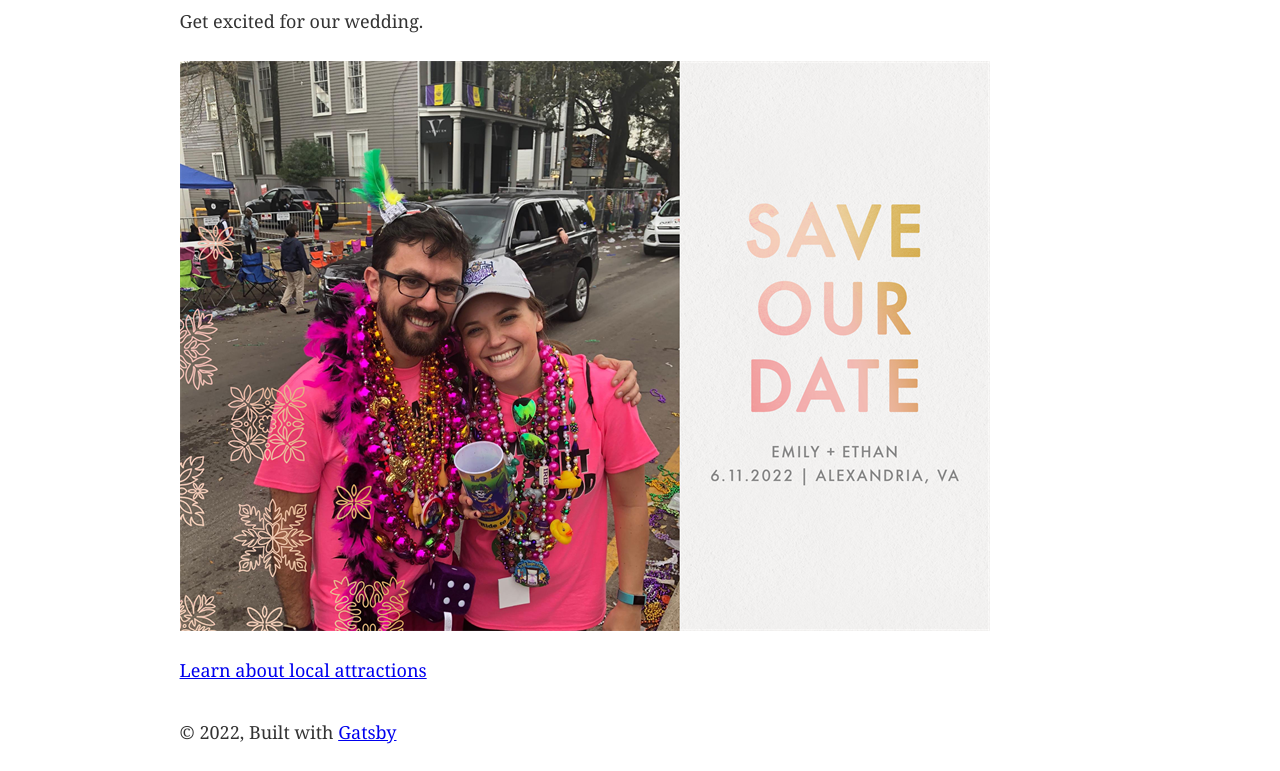
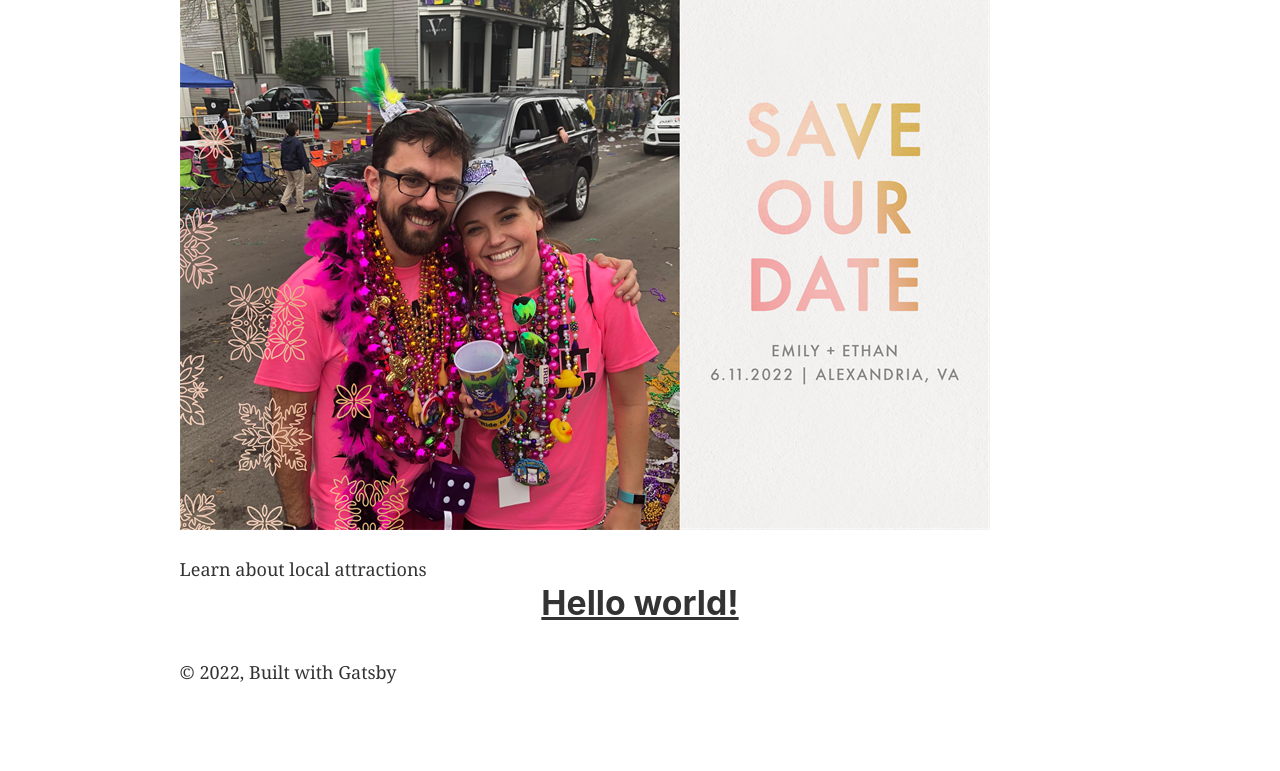
Before and after one commit to priyadarshy/ethan-and-emily, a Gatsby site: page / in a window 1280 px wide. Shown: the part 185-956 px from the top of the page. After the commit the page ends 898 px from the top, so only its background shows below. Built offline with nearby package versions, Linux system fonts and the light colour scheme; Gatsby itself is replaced by a stand-in of ours.

Commit message:
implement tailwind

```diff
--- a/gatsby-browser.js
+++ b/gatsby-browser.js
@@ -5,3 +5,4 @@
  */
 
 // You can delete this file if you're not using it
+import './src/styles/global.css'
--- a/gatsby-config.js
+++ b/gatsby-config.js
@@ -17,6 +17,7 @@
     },
     `gatsby-transformer-sharp`,
     `gatsby-plugin-sharp`,
+    `gatsby-plugin-postcss`,
     {
       resolve: `gatsby-plugin-manifest`,
       options: {
--- a/package.json
+++ b/package.json
@@ -5,19 +5,23 @@
   "version": "0.1.0",
   "author": "Kyle Mathews <mathews.kyle@gmail.com>",
   "dependencies": {
+    "autoprefixer": "^10.4.2",
     "gatsby": "^4.8.0",
     "gatsby-plugin-gatsby-cloud": "^4.8.0",
     "gatsby-plugin-image": "^2.8.0",
     "gatsby-plugin-manifest": "^4.8.0",
     "gatsby-plugin-offline": "^5.8.0",
+    "gatsby-plugin-postcss": "^5.8.0",
     "gatsby-plugin-react-helmet": "^5.8.0",
     "gatsby-plugin-sharp": "^4.8.0",
     "gatsby-source-filesystem": "^4.8.0",
     "gatsby-transformer-sharp": "^4.8.0",
+    "postcss": "^8.4.6",
     "prop-types": "^15.8.0",
     "react": "^17.0.1",
     "react-dom": "^17.0.1",
-    "react-helmet": "^6.1.0"
+    "react-helmet": "^6.1.0",
+    "tailwindcss": "^3.0.23"
   },
   "devDependencies": {
     "prettier": "^2.5.1"
--- /dev/null
+++ b/postcss.config.js
@@ -0,0 +1,3 @@
+module.exports = () => ({
+    plugins: [require("tailwindcss")],
+})
--- a/src/pages/index.js
+++ b/src/pages/index.js
@@ -18,6 +18,9 @@
     <p>
       <Link to="/attractions/">Learn about local attractions</Link> <br />
     </p>
+    <h1 className="text-3xl text-center font-bold underline">
+        Hello world!
+      </h1>
   </Layout>
 )
 
--- /dev/null
+++ b/src/styles/global.css
@@ -0,0 +1,3 @@
+@tailwind base;
+@tailwind components;
+@tailwind utilities;
--- /dev/null
+++ b/tailwind.config.js
@@ -0,0 +1,9 @@
+module.exports = {
+    content: [
+      "./src/**/*.{js,jsx,ts,tsx}",
+    ],
+    theme: {
+      extend: {},
+    },
+    plugins: [],
+  }
```
Also changed, not shown: 1 other file.
